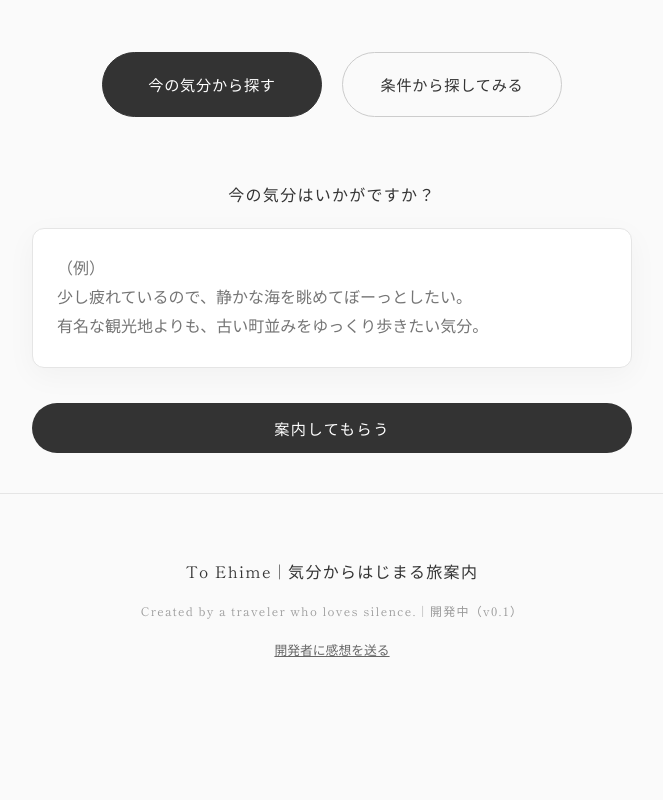
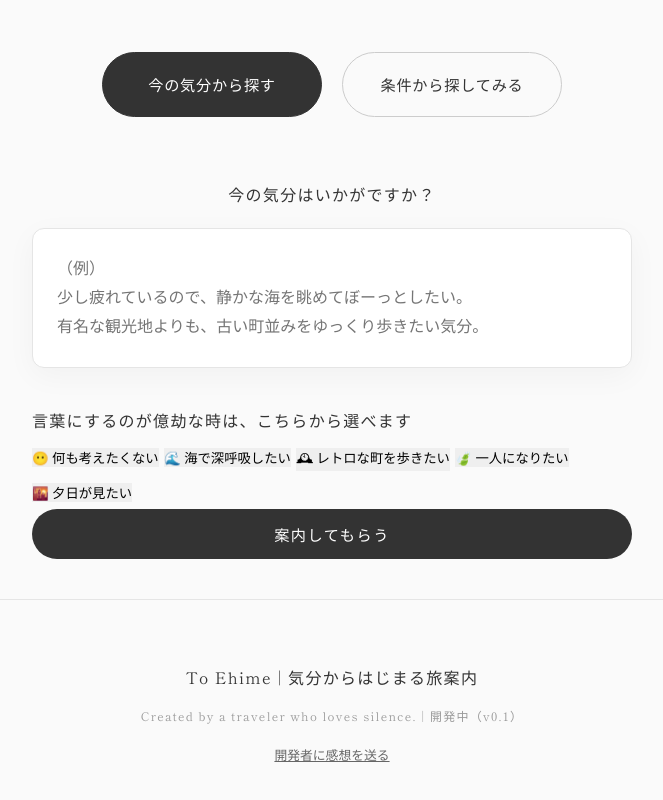
Before and after one commit to hidehirou1001-dot/to-ehime, a plain HTML site: page index.html in a window 1280 px wide. Shown: the part 515-1315 px from the top of the page, without its empty margins (308-971 px from the left). Before the commit the page ends 1241 px from the top, so only its background shows below. Drawn offline with Linux system fonts and the light colour scheme.

Commit message:
Update index.html

```diff
--- a/index.html
+++ b/index.html
@@ -54,6 +54,18 @@
                 <div class="ai-input-group">
                     <label for="ai-input" class="ai-label">今の気分はいかがですか？</label>
                     <textarea id="ai-input" placeholder="（例）&#13;&#10;少し疲れているので、静かな海を眺めてぼーっとしたい。&#13;&#10;有名な観光地よりも、古い町並みをゆっくり歩きたい気分。"></textarea>
+
+                    <div class="mood-tags-container">
+                        <p class="mood-tags-label">言葉にするのが億劫な時は、こちらから選べます</p>
+                        <div class="mood-tags">
+                            <button type="button" class="mood-tag" data-text="とにかく何も考えずに、ぼーっとしたい。">😶 何も考えたくない</button>
+                            <button type="button" class="mood-tag" data-text="静かな海を眺めて、深呼吸したい。">🌊 海で深呼吸したい</button>
+                            <button type="button" class="mood-tag" data-text="古い町並みを歩いて、懐かしい気分に浸りたい。">🕰 レトロな町を歩きたい</button>
+                            <button type="button" class="mood-tag" data-text="誰もいない場所で、一人になりたい。">🍃 一人になりたい</button>
+                            <button type="button" class="mood-tag" data-text="美しい夕日を見て、心を洗いたい。">🌇 夕日が見たい</button>
+                        </div>
+                    </div>
+
                     <button id="ai-search-btn" class="btn-ai">
                         <span>案内してもらう</span>
                     </button>
```
